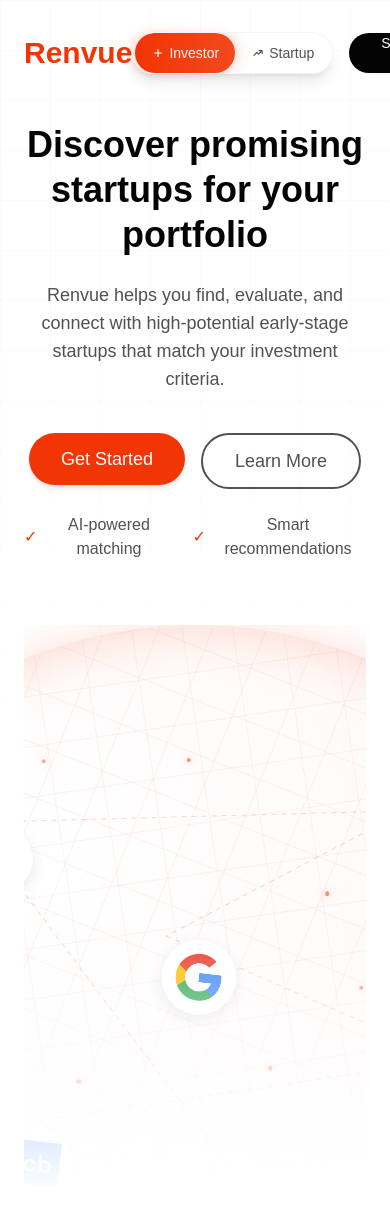
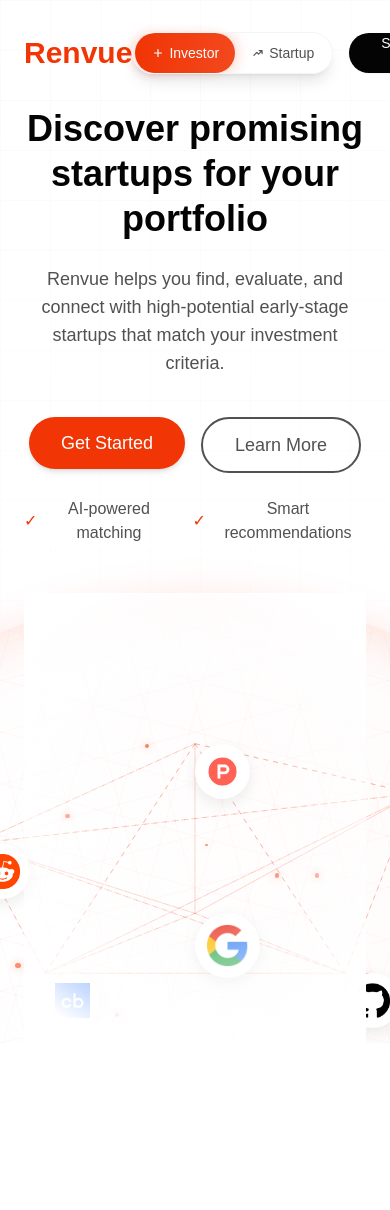
Before and after one commit to aroramrinaal/renvue, a Next.js app: page / in a window 390 px wide. Shown: the top 1210 px of the page. After the commit the page ends 1043 px from the top, so only its background shows below. Built offline with nearby package versions, Linux system fonts and the light colour scheme.

Commit message:
Refactor homepage layout and GlobeComponent for improved styling and responsiveness. Adjusted padding, margins, and logo positions for better visual appeal. Enhanced globe animation and dot positioning for a more dynamic user experience.

```diff
--- a/src/app/page.tsx
+++ b/src/app/page.tsx
@@ -21,9 +21,9 @@ export default function Home() {
         }}
       />
 
-      <div className="relative z-10 px-6 py-8">
+      <div className="relative z-10 px-6 pt-8 pb-0">
         {/* Navbar */}
-        <nav className="flex justify-between items-center mb-12 max-w-7xl mx-auto">
+        <nav className="flex justify-between items-center mb-8 max-w-7xl mx-auto">
           <div className="font-bold text-3xl text-investa-primary">Renvue</div>
           <div className="flex items-center gap-4">
             {/* Mode Toggle - Elite Design */}
@@ -100,7 +100,7 @@ export default function Home() {
         </nav>
 
         {/* Centered Hero Section */}
-        <div className="max-w-5xl mx-auto text-center mb-16">
+        <div className="max-w-5xl mx-auto text-center mb-12">
           <h1 className="text-4xl md:text-6xl font-bold text-investa-dark leading-tight mb-6">
             {mode === "investor"
               ? "Discover promising startups for your portfolio"
@@ -132,7 +132,8 @@ export default function Home() {
           </div>
         </div>
 
-        {/* Conditional Content Based on Mode */}
+        {/* Globe or Startup Section */}
+        <div className="relative mx-auto">
           {mode === "investor" ? (
             <GlobeComponent />
           ) : (
@@ -184,6 +185,7 @@ export default function Home() {
             </div>
           )}
         </div>
+      </div>
     </main>
   )
 }
--- a/src/components/globe-component.tsx
+++ b/src/components/globe-component.tsx
@@ -13,77 +13,45 @@ interface CompanyLogo {
 export default function GlobeComponent() {
   const globeRef = useRef<HTMLDivElement>(null)
 
-  // Company logos with positions
+  // Company logos with positions - all positioned in top half of globe
   const companyLogos: CompanyLogo[] = [
-    { id: 1, name: "Reddit", position: { x: 22, y: 25 }, size: 65, image: "/companies/reddit.png" },
-    { id: 2, name: "Y Combinator", position: { x: 70, y: 18 }, size: 70, image: "/companies/yc.png" },
-    { id: 3, name: "Google", position: { x: 45, y: 35 }, size: 75, image: "/companies/google.png" },
-    { id: 4, name: "GitHub", position: { x: 78, y: 45 }, size: 60, image: "/companies/github.png" },
-    { id: 5, name: "Crunchbase", position: { x: 30, y: 58 }, size: 68, image: "/companies/cb.jpeg" },
-    { id: 6, name: "Product Hunt", position: { x: 60, y: 65 }, size: 64, image: "/companies/ph.png" },
+    { id: 1, name: "Reddit", position: { x: 28, y: 25 }, size: 55, image: "/companies/reddit.png" },
+    { id: 2, name: "Y Combinator", position: { x: 72, y: 20 }, size: 60, image: "/companies/yc.png" },
+    { id: 3, name: "Google", position: { x: 50, y: 32 }, size: 65, image: "/companies/google.png" },
+    { id: 4, name: "GitHub", position: { x: 65, y: 38 }, size: 55, image: "/companies/github.png" },
+    { id: 5, name: "Crunchbase", position: { x: 35, y: 38 }, size: 55, image: "/companies/cb.jpeg" },
+    { id: 6, name: "Product Hunt", position: { x: 50, y: 15 }, size: 55, image: "/companies/ph.png" },
   ]
 
-  useEffect(() => {
-    // Animation for the globe rotation
-    const globe = globeRef.current
-    if (!globe) return
-
-    // Start with no rotation on initial render for hydration consistency
-    globe.style.transform = 'rotateZ(0deg)'
-
-    let rotation = 0
-    let animationId: number
-
-    // Delay starting the animation to avoid hydration issues
-    const timerId = setTimeout(() => {
-      const animate = () => {
-        rotation += 0.02
-        if (globe) {
-          globe.style.transform = `rotateZ(${rotation}deg)`
-        }
-        animationId = requestAnimationFrame(animate)
-      }
-
-      animate()
-    }, 100)
-
-    return () => {
-      clearTimeout(timerId)
-      if (animationId) {
-        cancelAnimationFrame(animationId)
-      }
-    }
-  }, [])
-
   return (
-    <div className="relative w-full h-[600px] overflow-hidden mt-12">
+    <div className="relative w-full h-[450px] overflow-visible">
       {/* Globe Base */}
-      <div className="absolute left-1/2 bottom-0 transform -translate-x-1/2 translate-y-1/3">
-        {/* Main Globe */}
+      <div className="absolute left-1/2 top-0 transform -translate-x-1/2">
+        {/* Main Globe - Static */}
         <div
           ref={globeRef}
-          className="w-[900px] h-[900px] rounded-full relative"
+          className="w-[1000px] h-[1000px] rounded-full relative"
           style={{
-            background: "radial-gradient(circle at 30% 30%, rgba(255, 255, 255, 0.8), rgba(241, 53, 5, 0.05))",
-            boxShadow: "inset 0 0 60px rgba(241, 53, 5, 0.2), 0 0 40px rgba(241, 53, 5, 0.15)",
-            border: "1px solid rgba(241, 53, 5, 0.1)",
+            background: "radial-gradient(circle at 30% 30%, rgba(255, 255, 255, 0.9), rgba(241, 53, 5, 0.03))",
+            boxShadow: "inset 0 0 60px rgba(241, 53, 5, 0.15), 0 0 40px rgba(241, 53, 5, 0.1)",
+            border: "1px solid rgba(241, 53, 5, 0.08)",
           }}
         >
           {/* Grid Lines */}
           <div
-            className="absolute inset-0 rounded-full opacity-20"
+            className="absolute inset-0 rounded-full opacity-15"
             style={{
-              backgroundImage: `linear-gradient(to right, rgba(241, 53, 5, 0.3) 1px, transparent 1px),
-                                linear-gradient(to bottom, rgba(241, 53, 5, 0.3) 1px, transparent 1px)`,
+              backgroundImage: `linear-gradient(to right, rgba(241, 53, 5, 0.2) 1px, transparent 1px),
+                                linear-gradient(to bottom, rgba(241, 53, 5, 0.2) 1px, transparent 1px)`,
               backgroundSize: "50px 50px",
               transform: "rotate(15deg)",
             }}
           ></div>
           <div
-            className="absolute inset-0 rounded-full opacity-20"
+            className="absolute inset-0 rounded-full opacity-15"
             style={{
-              backgroundImage: `linear-gradient(to right, rgba(241, 53, 5, 0.3) 1px, transparent 1px),
-                                linear-gradient(to bottom, rgba(241, 53, 5, 0.3) 1px, transparent 1px)`,
+              backgroundImage: `linear-gradient(to right, rgba(241, 53, 5, 0.2) 1px, transparent 1px),
+                                linear-gradient(to bottom, rgba(241, 53, 5, 0.2) 1px, transparent 1px)`,
               backgroundSize: "50px 50px",
               transform: "rotate(-15deg)",
             }}
@@ -93,18 +61,18 @@ export default function GlobeComponent() {
           {companyLogos.map((logo) => (
             <div
               key={logo.id}
-              className="absolute flex items-center justify-center bg-white rounded-full shadow-lg hover:shadow-xl transform hover:scale-110 transition-all duration-300 group"
+              className="absolute flex items-center justify-center bg-white rounded-full shadow-lg hover:shadow-xl transform hover:scale-125 transition-all duration-300 group"
               style={{
                 left: `${logo.position.x}%`,
                 top: `${logo.position.y}%`,
                 width: `${logo.size}px`,
                 height: `${logo.size}px`,
                 zIndex: 10,
-                border: "2px solid rgba(255, 255, 255, 0.8)",
-                boxShadow: "0 5px 15px rgba(0, 0, 0, 0.1)"
+                border: "2px solid rgba(255, 255, 255, 0.9)",
+                boxShadow: "0 5px 15px rgba(0, 0, 0, 0.08)"
               }}
             >
-              <div className="w-full h-full rounded-full bg-white flex items-center justify-center overflow-hidden p-2.5">
+              <div className="w-full h-full rounded-full bg-white flex items-center justify-center overflow-hidden p-2">
                 <Image
                   src={logo.image}
                   alt={logo.name}
@@ -120,28 +88,28 @@ export default function GlobeComponent() {
             </div>
           ))}
 
-          {/* Glowing Dots */}
+          {/* Glowing Dots - Focused more in the top half */}
           {[
-            { left: "21%", top: "26%", width: "4.5px", height: "3.2px", opacity: 0.43 },
-            { left: "81%", top: "65%", width: "3.2px", height: "6px", opacity: 0.53 },
-            { left: "51%", top: "65%", width: "2.8px", height: "2.5px", opacity: 0.49 },
-            { left: "80%", top: "59%", width: "5.3px", height: "3.8px", opacity: 0.46 },
-            { left: "32%", top: "77%", width: "5.2px", height: "4.9px", opacity: 0.5 },
-            { left: "12%", top: "42%", width: "3.8px", height: "3.5px", opacity: 0.4 },
-            { left: "45%", top: "15%", width: "4.2px", height: "4.5px", opacity: 0.55 },
-            { left: "67%", top: "38%", width: "3.9px", height: "3.6px", opacity: 0.48 },
-            { left: "37%", top: "52%", width: "4.6px", height: "4.1px", opacity: 0.52 },
-            { left: "75%", top: "22%", width: "4.1px", height: "3.7px", opacity: 0.47 },
-            { left: "25%", top: "35%", width: "3.5px", height: "3.9px", opacity: 0.42 },
-            { left: "58%", top: "48%", width: "4.3px", height: "4.8px", opacity: 0.51 },
-            { left: "19%", top: "68%", width: "3.4px", height: "3.3px", opacity: 0.44 },
-            { left: "84%", top: "75%", width: "4.7px", height: "4.3px", opacity: 0.49 },
-            { left: "42%", top: "82%", width: "3.6px", height: "3.8px", opacity: 0.45 },
-            { left: "62%", top: "28%", width: "4.4px", height: "4.2px", opacity: 0.53 },
-            { left: "29%", top: "17%", width: "4.0px", height: "4.0px", opacity: 0.41 },
-            { left: "70%", top: "55%", width: "3.7px", height: "4.6px", opacity: 0.5 },
-            { left: "15%", top: "47%", width: "4.5px", height: "4.4px", opacity: 0.46 },
-            { left: "90%", top: "33%", width: "3.3px", height: "3.1px", opacity: 0.43 }
+            { left: "21%", top: "26%", width: "4.5px", height: "3.2px", opacity: 0.5 },
+            { left: "81%", top: "35%", width: "3.2px", height: "6px", opacity: 0.6 },
+            { left: "51%", top: "25%", width: "2.8px", height: "2.5px", opacity: 0.5 },
+            { left: "80%", top: "29%", width: "5.3px", height: "3.8px", opacity: 0.5 },
+            { left: "32%", top: "37%", width: "5.2px", height: "4.9px", opacity: 0.55 },
+            { left: "12%", top: "32%", width: "3.8px", height: "3.5px", opacity: 0.45 },
+            { left: "45%", top: "15%", width: "4.2px", height: "4.5px", opacity: 0.6 },
+            { left: "67%", top: "38%", width: "3.9px", height: "3.6px", opacity: 0.5 },
+            { left: "37%", top: "22%", width: "4.6px", height: "4.1px", opacity: 0.55 },
+            { left: "75%", top: "22%", width: "4.1px", height: "3.7px", opacity: 0.5 },
+            { left: "25%", top: "35%", width: "3.5px", height: "3.9px", opacity: 0.45 },
+            { left: "58%", top: "28%", width: "4.3px", height: "4.8px", opacity: 0.55 },
+            { left: "19%", top: "18%", width: "3.4px", height: "3.3px", opacity: 0.45 },
+            { left: "84%", top: "15%", width: "4.7px", height: "4.3px", opacity: 0.5 },
+            { left: "42%", top: "42%", width: "3.6px", height: "3.8px", opacity: 0.45 },
+            { left: "62%", top: "28%", width: "4.4px", height: "4.2px", opacity: 0.55 },
+            { left: "29%", top: "17%", width: "4.0px", height: "4.0px", opacity: 0.45 },
+            { left: "70%", top: "25%", width: "3.7px", height: "4.6px", opacity: 0.55 },
+            { left: "15%", top: "27%", width: "4.5px", height: "4.4px", opacity: 0.5 },
+            { left: "90%", top: "33%", width: "3.3px", height: "3.1px", opacity: 0.45 }
           ].map((dot, i) => (
             <div
               key={i}
@@ -160,15 +128,16 @@ export default function GlobeComponent() {
           {/* Connection Lines */}
           <svg className="absolute inset-0 w-full h-full" style={{ zIndex: 5 }}>
             {companyLogos.map((logo, i) => {
-              const nextLogo = companyLogos[(i + 1) % companyLogos.length]
-              const startX = logo.position.x
-              const startY = logo.position.y
-              const endX = nextLogo.position.x
-              const endY = nextLogo.position.y
+              // Connect each logo to all other logos
+              return companyLogos.filter((_,j) => j !== i).map((otherLogo, j) => {
+                const startX = logo.position.x;
+                const startY = logo.position.y;
+                const endX = otherLogo.position.x;
+                const endY = otherLogo.position.y;
 
                 return (
                   <line
-                  key={`line-${i}`}
+                    key={`line-${i}-${j}`}
                     x1={`${startX}%`}
                     y1={`${startY}%`}
                     x2={`${endX}%`}
@@ -177,17 +146,18 @@ export default function GlobeComponent() {
                     strokeWidth="1"
                     strokeDasharray="5,5"
                   />
-              )
+                );
+              });
             })}
           </svg>
         </div>
       </div>
 
-      {/* Overlay gradient to create the "emerging from bottom" effect */}
+      {/* Overlay gradient to create the "emerging from center" effect */}
       <div
-        className="absolute bottom-0 left-0 right-0 h-1/2 pointer-events-none"
+        className="absolute inset-0 pointer-events-none"
         style={{
-          background: "linear-gradient(to top, white 10%, rgba(255, 255, 255, 0.8) 40%, transparent 100%)",
+          background: "radial-gradient(circle at center, transparent 30%, white 85%)",
         }}
       ></div>
     </div>
```
Lines whose indentation alone changed are shown as unchanged.
